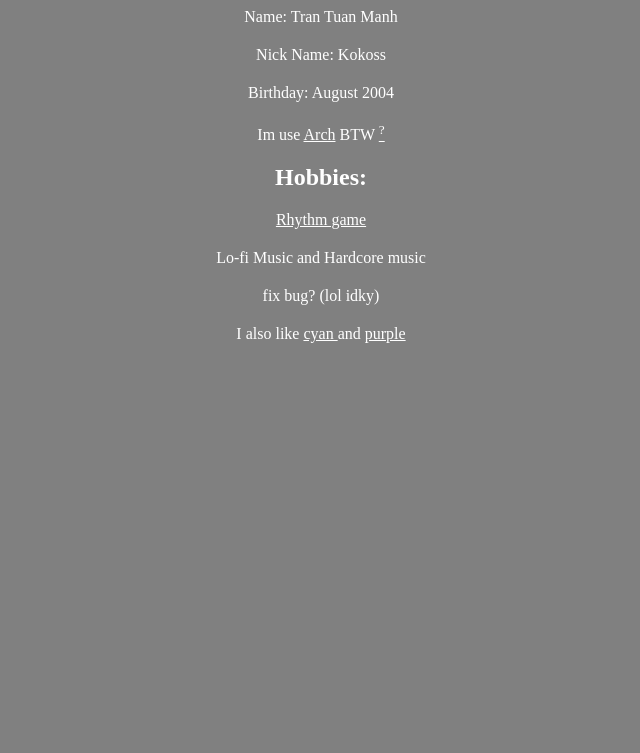
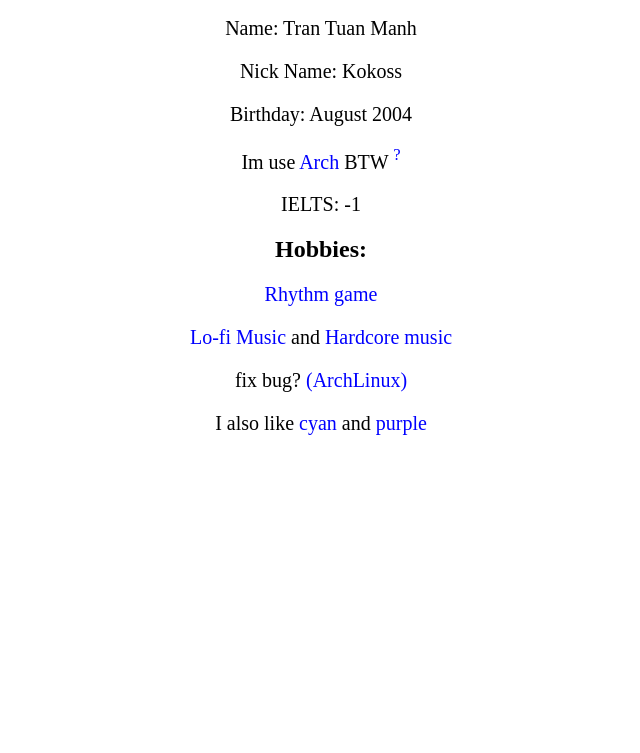
Before and after one commit to kokossVN/codesandbox-firstweb, a website: page index.html in a window 1280 px wide. Shown: the part 153-906 px from the top of the page, without its empty margins (319-959 px from the left). Drawn offline with Linux system fonts and the light colour scheme.

Commit message:
update homework

```diff
--- a/index.html
+++ b/index.html
@@ -4,10 +4,18 @@
 <meta charset="utf-8">
 <style>
 	*{
-		background-color: gray;
-		color: white;
 		text-align: center;
 		border-left: 0;
+	}
+	p,li,a{
+		font-size: 20px;
+	}
+	a{
+		text-decoration: none;
+		color: blue;
+	}
+	a:hover{
+		color: cyan;
 	}
 	ul{
 		list-style-type: none;
@@ -56,6 +64,7 @@
 			<sup>?</sup>
 		</a>
 		</li>
+		<li>IELTS: -1</li>
 	</ul>
 	<h2>
 	Hobbies:
@@ -66,8 +75,31 @@
 				>
 			Rhythm game
 		</a></li>
-		<li>Lo-fi Music and Hardcore music</li>
-		<li>fix bug? (lol idky)</li>
+		<li>
+			<a
+				href="https://open.spotify.com/playlist/37i9dQZF1DWZZbwlv3Vmtr?si=ae6326ddb5a24a9f"
+				title="my Lo-fi playlist"
+				target="_blank"
+				>
+				Lo-fi Music
+			</a>
+			and
+			<a
+				href="https://open.spotify.com/artist/4Y345wfGiorcB2NXcsJxOt?si=kgVYd7icQPexpFsqT2ih-g"
+				title="T+Pazolite my idol"
+				target="_blank"
+				>
+				Hardcore music
+			</a>
+		</li>
+		<li>fix bug?
+			<a
+				href="orther/arch.html"
+				title="Arch linux story"
+				>
+				(ArchLinux)
+			</a>
+		</li>
 	</ul>
 	<div id="special">
 		<p> I also like
@@ -81,7 +113,8 @@
 			<a
 				href="orther/color/purple.html"
 				id="purple"
-			> purple
+				>
+				purple
 			</a>
 		</p>
 	</div>
```
Lines whose indentation alone changed are shown as unchanged.
